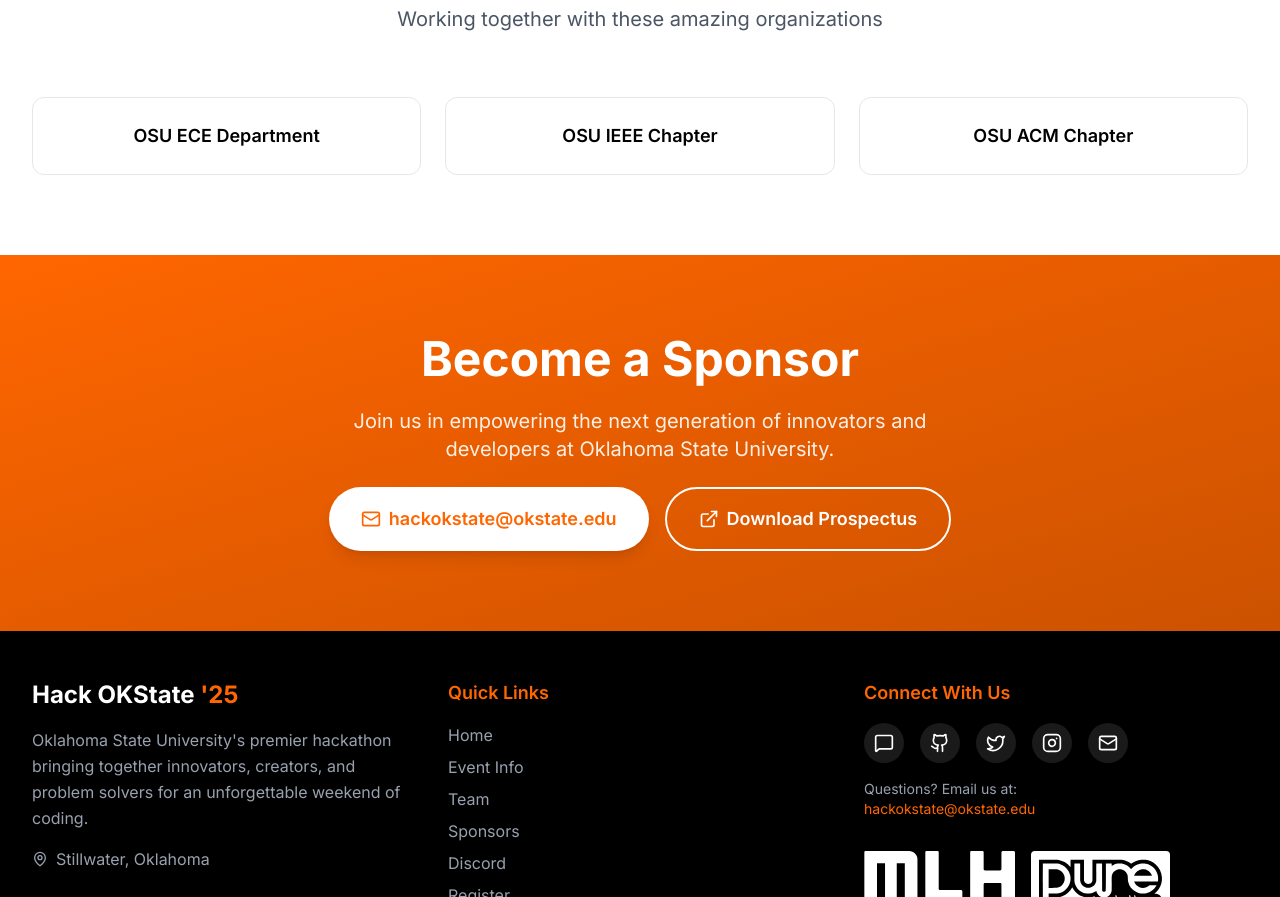
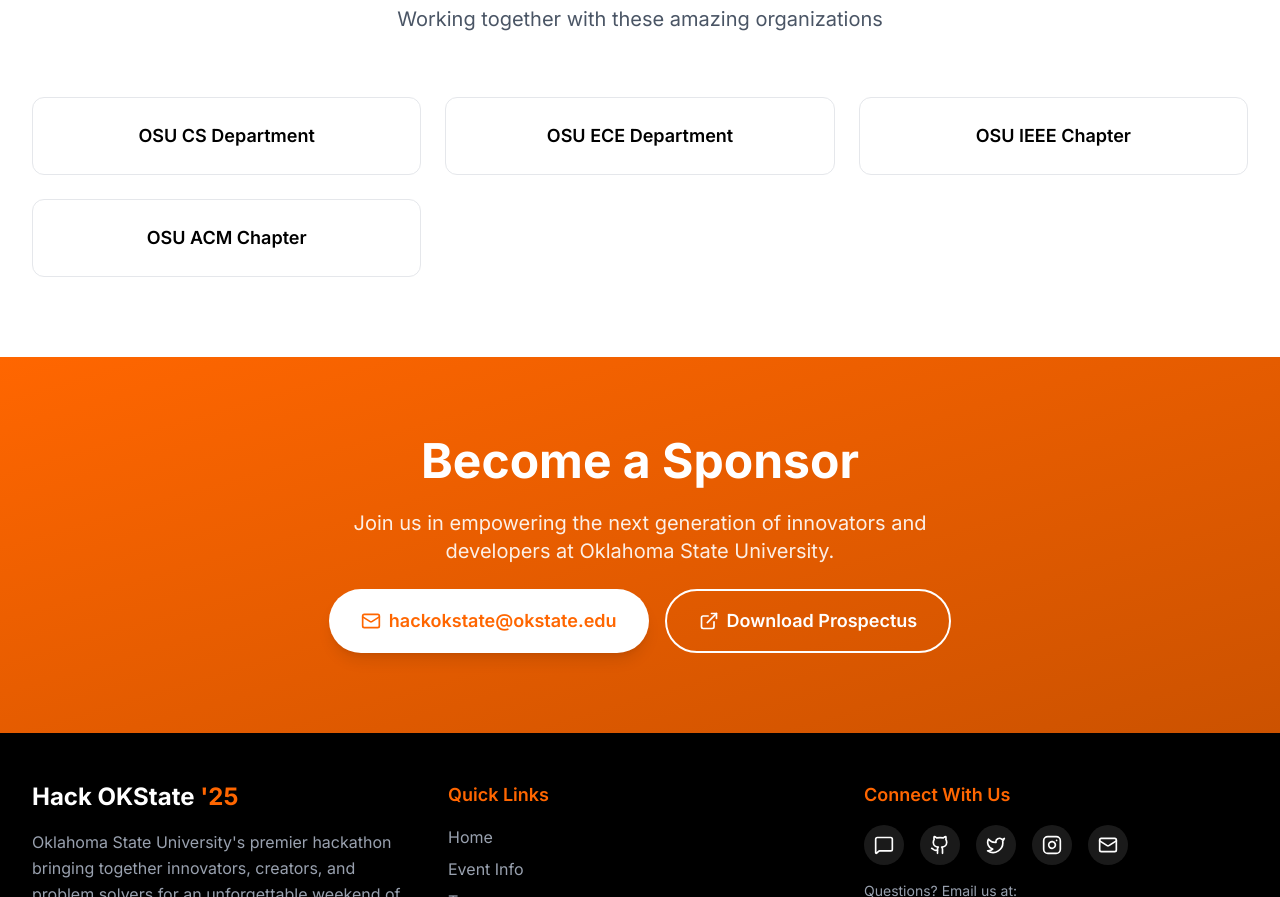
Before and after one commit to RetlocPeck/hackokstate, a Next.js app: page /sponsors in a window 1280 px wide. Shown: the part 2460-3357 px from the top of the page. Built offline with nearby package versions, Linux system fonts and the light colour scheme.

Commit message:
OSU CS Department, fixed team members

```diff
--- a/src/app/sponsors/page.tsx
+++ b/src/app/sponsors/page.tsx
@@ -136,6 +136,7 @@
   const currentSponsors = sponsorsData;
 
   const partnerOrganizations = [
+    'OSU CS Department',
     'OSU ECE Department',
     'OSU IEEE Chapter',
     'OSU ACM Chapter'
--- a/src/data/team.ts
+++ b/src/data/team.ts
@@ -53,7 +53,7 @@
   {
     name: "Jase Scott",
     role: "Organizer",
-    bio: "I find enjoyment in exploring applications for programming. I've explored a lot; everything between Graphics Programming, VR/AR, Game Design Oriented Programming, and even Fullstack. I've still got a long way to go until I carve out my own little corner of the industry, but I certainly am enjoying the journey. When I'm not programming, I'm either in the mountains or cooking!.",
+    bio: "Computer Science Undergrad, Fullstack Programmer, OSU VR/AR Researcher, ACM Community Outreach Officer, Video Game Development Club Officer.",
     image: "/team/jase.jpg",
     github: "https://github.com/JScott3234",
     linkedin: "https://www.linkedin.com/in/jase-scott-a76980309",
```
